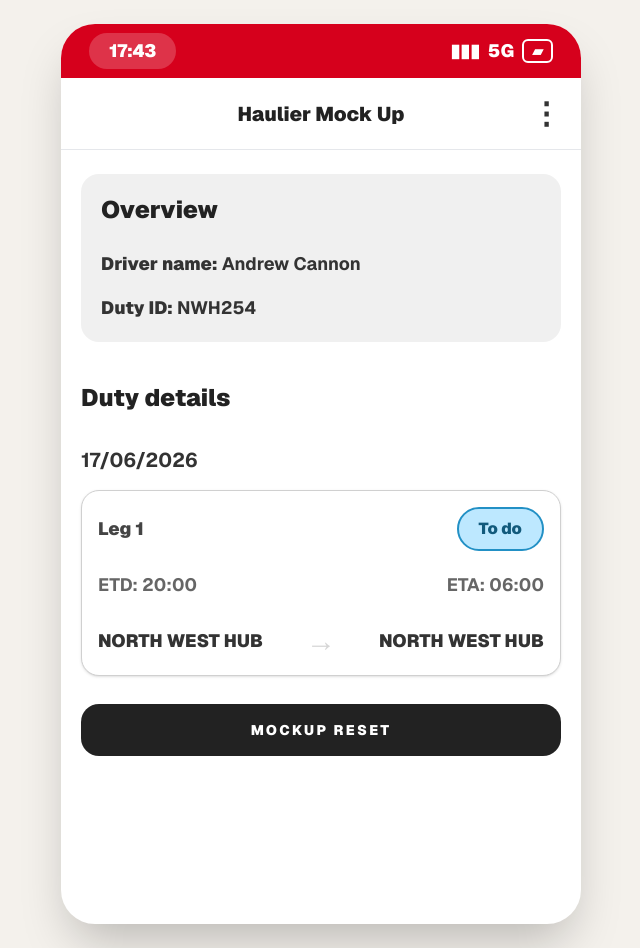
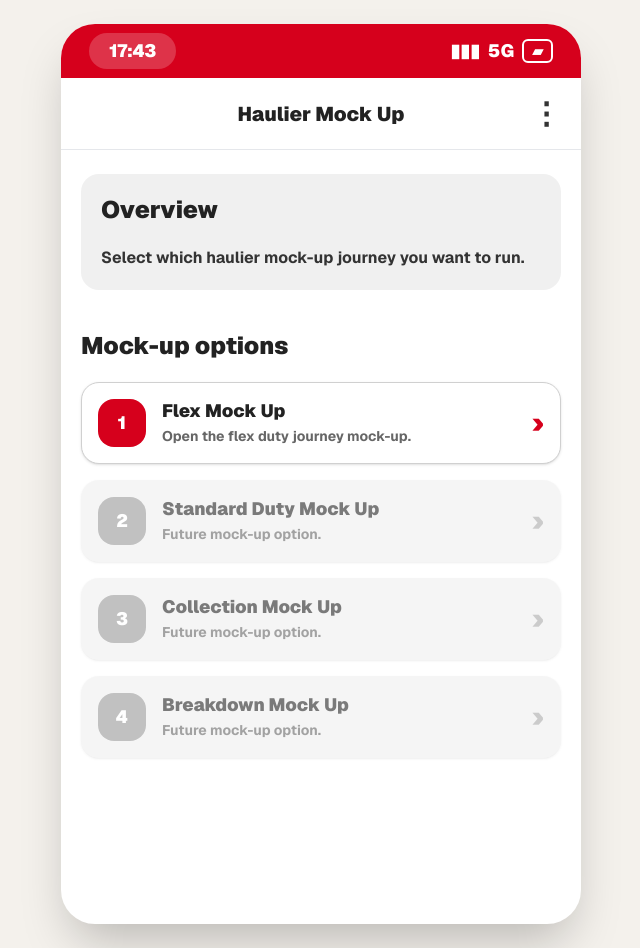
Before and after one commit to acannon76/rugby-league-supporter-web, a Next.js app: page /internal/haulier-app in a window 1280 px wide. Shown: the whole page, without its empty margins (319-959 px from the left). Built offline with nearby package versions, Linux system fonts and the light colour scheme.

Commit message:
change to main page adding more boxes finishing on adding hidden page

```diff
--- a/src/app/internal/haulier-app/HaulierAppMockupClient.tsx
+++ b/src/app/internal/haulier-app/HaulierAppMockupClient.tsx
@@ -3,7 +3,7 @@
 import { useMemo, useState } from "react";
 
 type LegStatus = "To do" | "In Progress" | "Completed";
-type ScreenView = "duty-details" | "origin-tasks";
+type ScreenView = "mockup-menu" | "duty-details" | "origin-tasks";
 
 type DutyLeg = {
   number: number;
@@ -11,6 +11,13 @@ type DutyLeg = {
   eta: string;
   from: string;
   to: string;
+};
+
+type MockupOption = {
+  title: string;
+  text: string;
+  icon: string;
+  active: boolean;
 };
 
 const dutyLeg: DutyLeg = {
@@ -21,6 +28,33 @@ const dutyLeg: DutyLeg = {
   to: "NORTH WEST HUB",
 };
 
+const mockupOptions: MockupOption[] = [
+  {
+    title: "Flex Mock Up",
+    text: "Open the flex duty journey mock-up.",
+    icon: "1",
+    active: true,
+  },
+  {
+    title: "Standard Duty Mock Up",
+    text: "Future mock-up option.",
+    icon: "2",
+    active: false,
+  },
+  {
+    title: "Collection Mock Up",
+    text: "Future mock-up option.",
+    icon: "3",
+    active: false,
+  },
+  {
+    title: "Breakdown Mock Up",
+    text: "Future mock-up option.",
+    icon: "4",
+    active: false,
+  },
+];
+
 const originTaskButtons = [
   "Empty",
   "Repat / Pre-Loaded",
@@ -30,13 +64,17 @@ const originTaskButtons = [
 ];
 
 export default function HaulierAppMockupClient() {
-  const [screenView, setScreenView] = useState<ScreenView>("duty-details");
+  const [screenView, setScreenView] = useState<ScreenView>("mockup-menu");
   const [showVehicleModal, setShowVehicleModal] = useState(false);
   const [vehicleInput, setVehicleInput] = useState("");
   const [vehicleNumber, setVehicleNumber] = useState("");
   const [legStatus, setLegStatus] = useState<LegStatus>("To do");
 
   const todayText = useMemo(() => getTodayDateText(), []);
+
+  function openFlexMockup() {
+    setScreenView("duty-details");
+  }
 
   function openLegOne() {
     setShowVehicleModal(true);
@@ -59,7 +97,7 @@ export default function HaulierAppMockupClient() {
   }
 
   function resetMockup() {
-    setScreenView("duty-details");
+    setScreenView("mockup-menu");
     setShowVehicleModal(false);
     setVehicleInput("");
     setVehicleNumber("");
@@ -68,17 +106,24 @@ export default function HaulierAppMockupClient() {
 
   return (
     <main className="min-h-screen bg-[#f4f1ec] font-sans text-[#222]">
-      <div className="mx-auto min-h-screen w-full max-w-[520px] bg-white shadow-2xl sm:my-6 sm:min-h-[900px] sm:overflow-hidden sm:rounded-[34px]">
+      <div className="relative mx-auto min-h-screen w-full max-w-[520px] bg-white shadow-2xl sm:my-6 sm:min-h-[900px] sm:overflow-hidden sm:rounded-[34px]">
         <PhoneStatusBar />
 
-        {screenView === "duty-details" ? (
+        {screenView === "mockup-menu" && (
+          <MockupMenuScreen onOpenFlexMockup={openFlexMockup} />
+        )}
+
+        {screenView === "duty-details" && (
           <DutyDetailsScreen
             todayText={todayText}
             legStatus={legStatus}
             onOpenLeg={openLegOne}
+            onBack={() => setScreenView("mockup-menu")}
             onReset={resetMockup}
           />
-        ) : (
+        )}
+
+        {screenView === "origin-tasks" && (
           <OriginTasksScreen
             todayText={todayText}
             vehicleNumber={vehicleNumber}
@@ -151,20 +196,107 @@ function AppHeader({
   );
 }
 
+function MockupMenuScreen({
+  onOpenFlexMockup,
+}: {
+  onOpenFlexMockup: () => void;
+}) {
+  return (
+    <>
+      <AppHeader title="Haulier Mock Up" />
+
+      <section className="bg-white px-5 py-6">
+        <section className="rounded-[18px] bg-[#f0f0f0] p-5">
+          <h2 className="text-2xl font-black text-[#222]">Overview</h2>
+
+          <p className="mt-5 text-base font-bold leading-6 text-[#333]">
+            Select which haulier mock-up journey you want to run.
+          </p>
+        </section>
+
+        <h2 className="mt-10 text-2xl font-black text-[#222]">
+          Mock-up options
+        </h2>
+
+        <div className="mt-5 space-y-4">
+          {mockupOptions.map((option) => (
+            <MockupOptionButton
+              key={option.title}
+              option={option}
+              onClick={
+                option.title === "Flex Mock Up" ? onOpenFlexMockup : undefined
+              }
+            />
+          ))}
+        </div>
+      </section>
+    </>
+  );
+}
+
+function MockupOptionButton({
+  option,
+  onClick,
+}: {
+  option: MockupOption;
+  onClick?: () => void;
+}) {
+  return (
+    <button
+      type="button"
+      disabled={!option.active}
+      onClick={onClick}
+      className={`flex w-full items-center gap-4 rounded-[18px] border p-4 text-left shadow-sm transition ${
+        option.active
+          ? "border-[#d0d0d0] bg-white hover:-translate-y-1 hover:shadow-md"
+          : "border-transparent bg-[#f0f0f0] opacity-60"
+      }`}
+    >
+      <div
+        className={`flex h-12 w-12 shrink-0 items-center justify-center rounded-2xl text-lg font-black text-white ${
+          option.active ? "bg-[#d6001c]" : "bg-[#999]"
+        }`}
+      >
+        {option.icon}
+      </div>
+
+      <div className="min-w-0 flex-1">
+        <h3 className="text-lg font-black leading-tight text-[#222]">
+          {option.title}
+        </h3>
+
+        <p className="mt-1 text-sm font-bold leading-5 text-[#666]">
+          {option.text}
+        </p>
+      </div>
+
+      <div
+        className={`text-3xl font-black ${
+          option.active ? "text-[#d6001c]" : "text-[#aaa]"
+        }`}
+      >
+        ›
+      </div>
+    </button>
+  );
+}
+
 function DutyDetailsScreen({
   todayText,
   legStatus,
   onOpenLeg,
+  onBack,
   onReset,
 }: {
   todayText: string;
   legStatus: LegStatus;
   onOpenLeg: () => void;
+  onBack: () => void;
   onReset: () => void;
 }) {
   return (
     <>
-      <AppHeader title="Haulier Mock Up" />
+      <AppHeader title="Haulier Mock Up" left="Back" onBack={onBack} />
 
       <section className="bg-white px-5 py-6">
         <section className="rounded-[18px] bg-[#f0f0f0] p-5">
```
